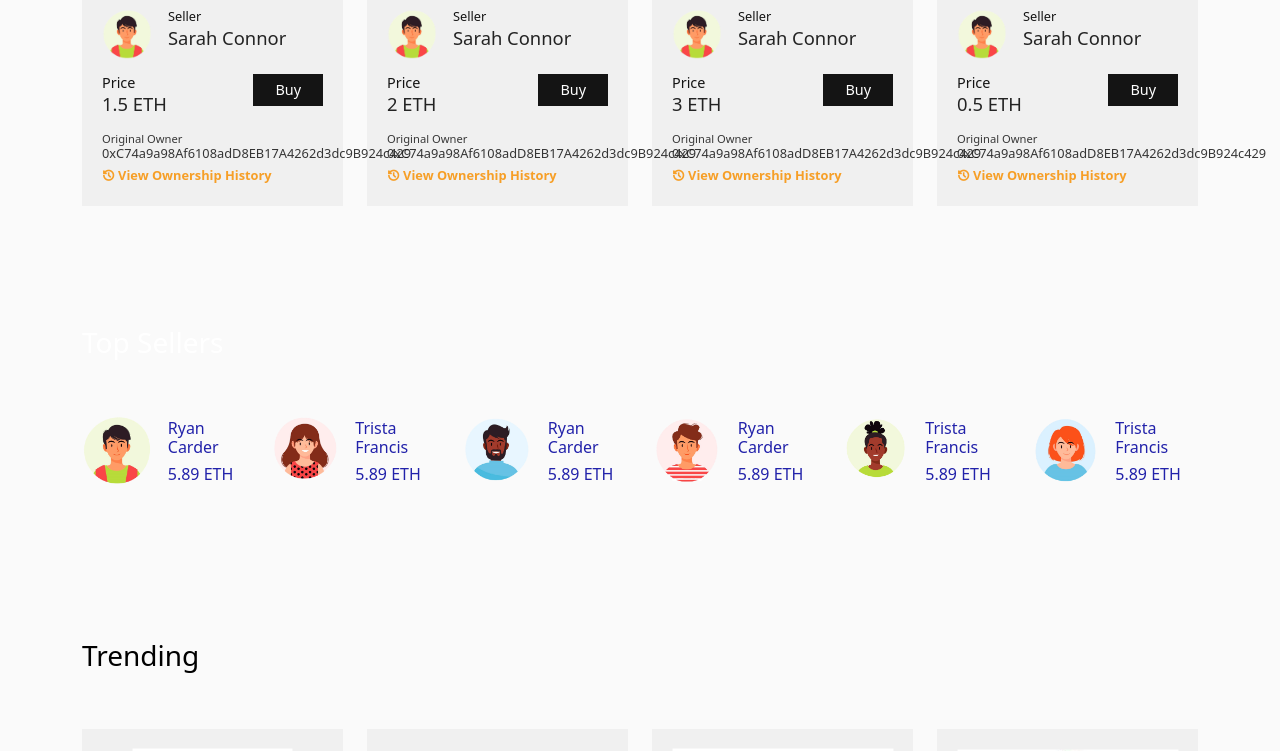
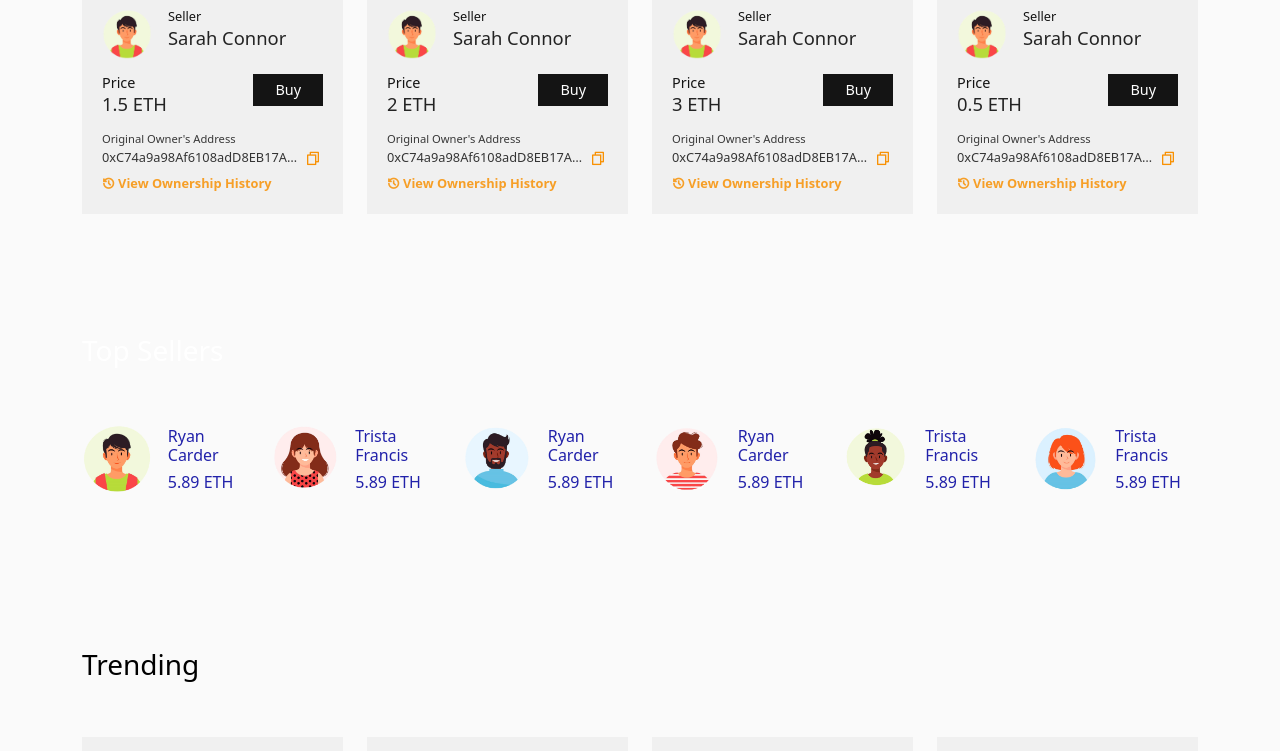
Before and after one commit to Benjovengo/SmartLuxury, a React (Create React App) app in the folder client/: page /home in a window 1280 px wide. Shown: the part 960-1711 px from the top of the page. Built offline with nearby package versions, Linux system fonts and the light colour scheme.

Commit message:
feat: add address and copy to clipboard

```diff
--- a/client/src/components/ui/Live-auction/live-auction.css
+++ b/client/src/components/ui/Live-auction/live-auction.css
@@ -154,3 +154,24 @@
   background: #F89104;
   color: #fff;
 }
+
+.original__address{
+  overflow: hidden;
+  white-space: nowrap;
+  text-overflow: ellipsis;
+}
+
+.copy__to__clipboard {
+  border: none;
+  outline: none;
+  padding: 0px 2px;
+  background: transparent;
+  font-size: 1rem;
+  color: #F89104;
+  border-radius: 0px;
+  transition: 0.3s;
+}
+
+.copy__to__clipboard:hover {
+  color: #D87E01;
+}
--- a/client/src/components/ui/Nft-card/NftCard.jsx
+++ b/client/src/components/ui/Nft-card/NftCard.jsx
@@ -1,6 +1,9 @@
 import React from 'react'
 import { Link } from 'react-router-dom'
 
+function myFunction(_text) {
+  console.log(_text)
+}
 
 const NftCard = (props) => {
 
@@ -38,12 +41,19 @@ const NftCard = (props) => {
         </div>
 
         <div className="creator__info d-flex align-items-center justify-content-between">
-          <div className='w-50'>
-            <h6>Original Owner</h6>
-            <p>{creator}</p>
+          <div className='w-150'>
+            <h6>Original Owner's Address</h6>
           </div>
         </div>
       </div>
+
+      <div className="creator__info d-flex align-items-center justify-content-between">
+          <p className='original__address'>{creator}</p>
+          <button className='copy__to__clipboard' onClick={myFunction('Fabio')}>
+            <i className="ri-file-copy-line"></i>
+          </button>
+      </div>
+
       <span><Link to='#' className='history__link'><i className="ri-history-line"></i> View Ownership History</Link></span>
     </div>
   )
```
